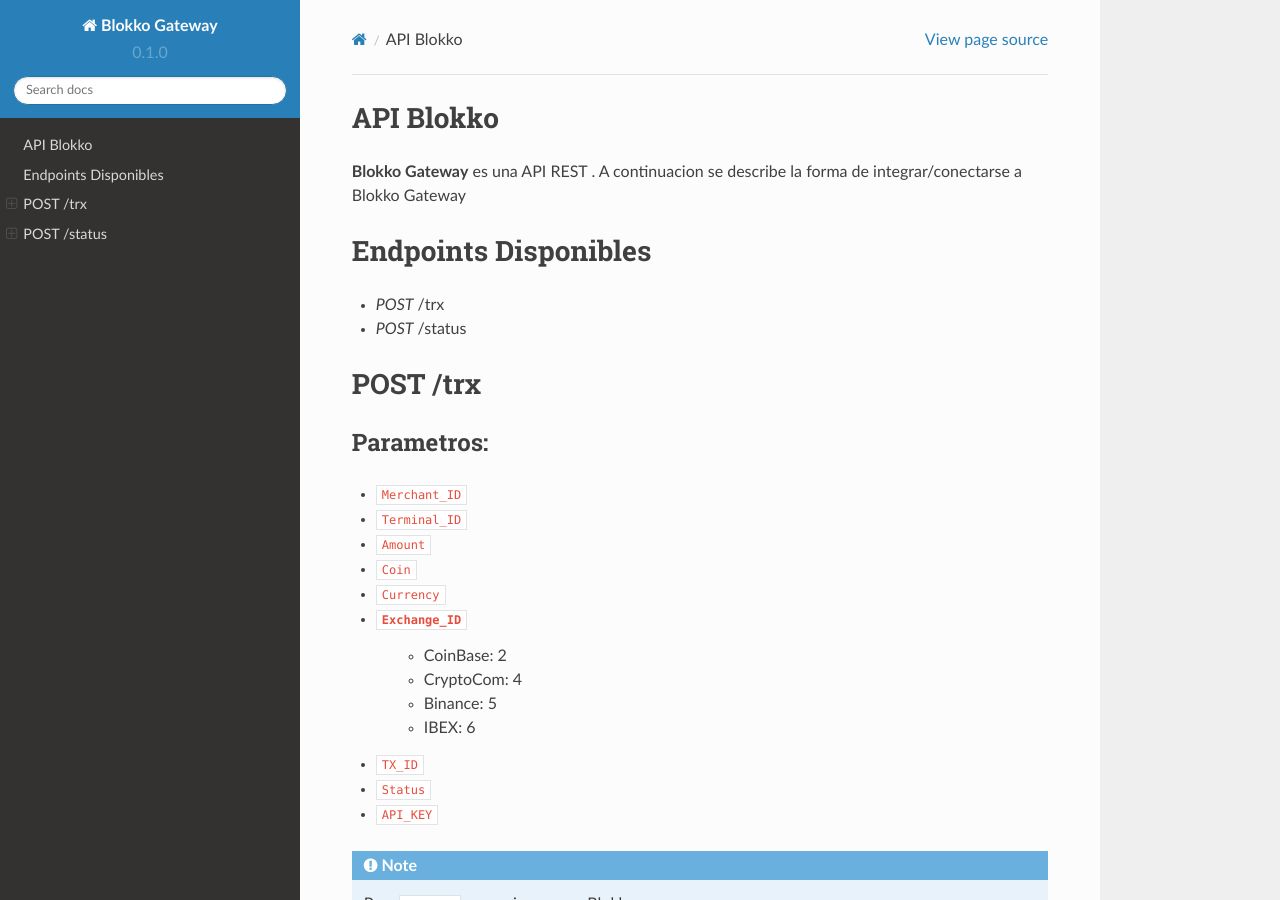
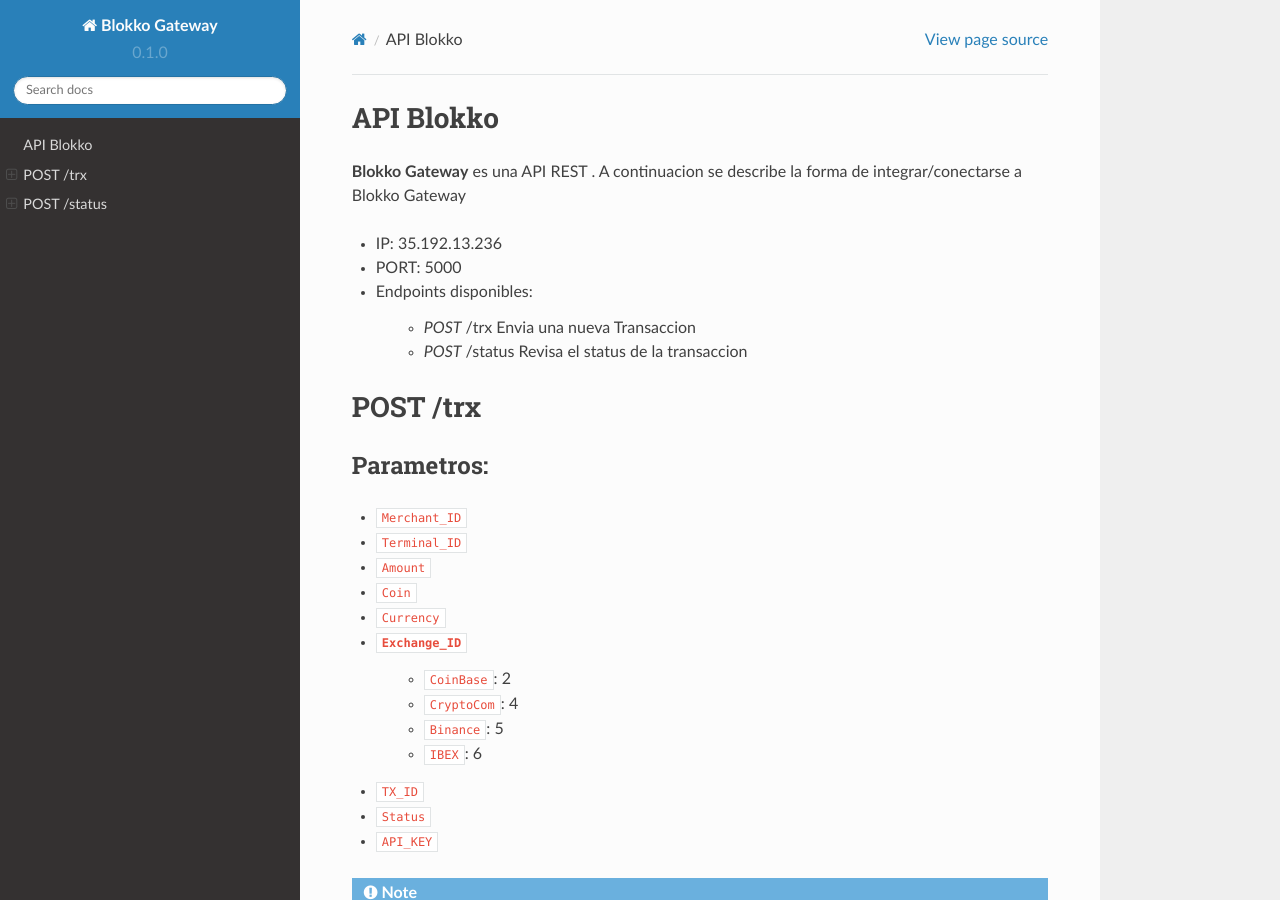
Before and after one commit to JesusGuzman/doc-public, a Sphinx documentation site: the page built from docs/source/index.rst, in a window 1280 px wide and 900 px high. Built offline with Sphinx 7.4.7 and the Read the Docs theme 2.0.0, drawn with Linux system fonts in a browser that asks for light colours; some of the changed text lies outside the part shown.

Commit message:
Documantacion completa

```diff
--- a/docs/source/index.rst
+++ b/docs/source/index.rst
@@ -4,11 +4,14 @@ API Blokko
 **Blokko Gateway** es una API REST .
 A continuacion se describe la forma de integrar/conectarse a Blokko Gateway
 
-Endpoints Disponibles
-=====================
+* IP: 35.192.13.236
 
-* `POST` /trx
-* `POST` /status
+* PORT: 5000
+
+* Endpoints disponibles:
+
+   * `POST` /trx   Envia una nueva Transaccion
+   * `POST` /status  Revisa el status de la transaccion
 
 POST /trx
 ============
@@ -22,10 +25,10 @@ Parametros:
 * ``Coin``
 * ``Currency``
 * ``Exchange_ID``
-    * CoinBase: 2
-    * CryptoCom: 4
-    * Binance: 5
-    * IBEX: 6
+    * ``CoinBase``: 2
+    * ``CryptoCom``: 4
+    * ``Binance``: 5
+    * ``IBEX``: 6
 * ``TX_ID``
 * ``Status``
 * ``API_KEY``
@@ -159,6 +169,7 @@ Response:
 ---------
 
 .. code-block:: console
+
     {
     "Amount": "1.00",
     "Currency": "USD",
```
Also changed, not shown: other parts of docs/source/index.rst (+7 -0 lines).
